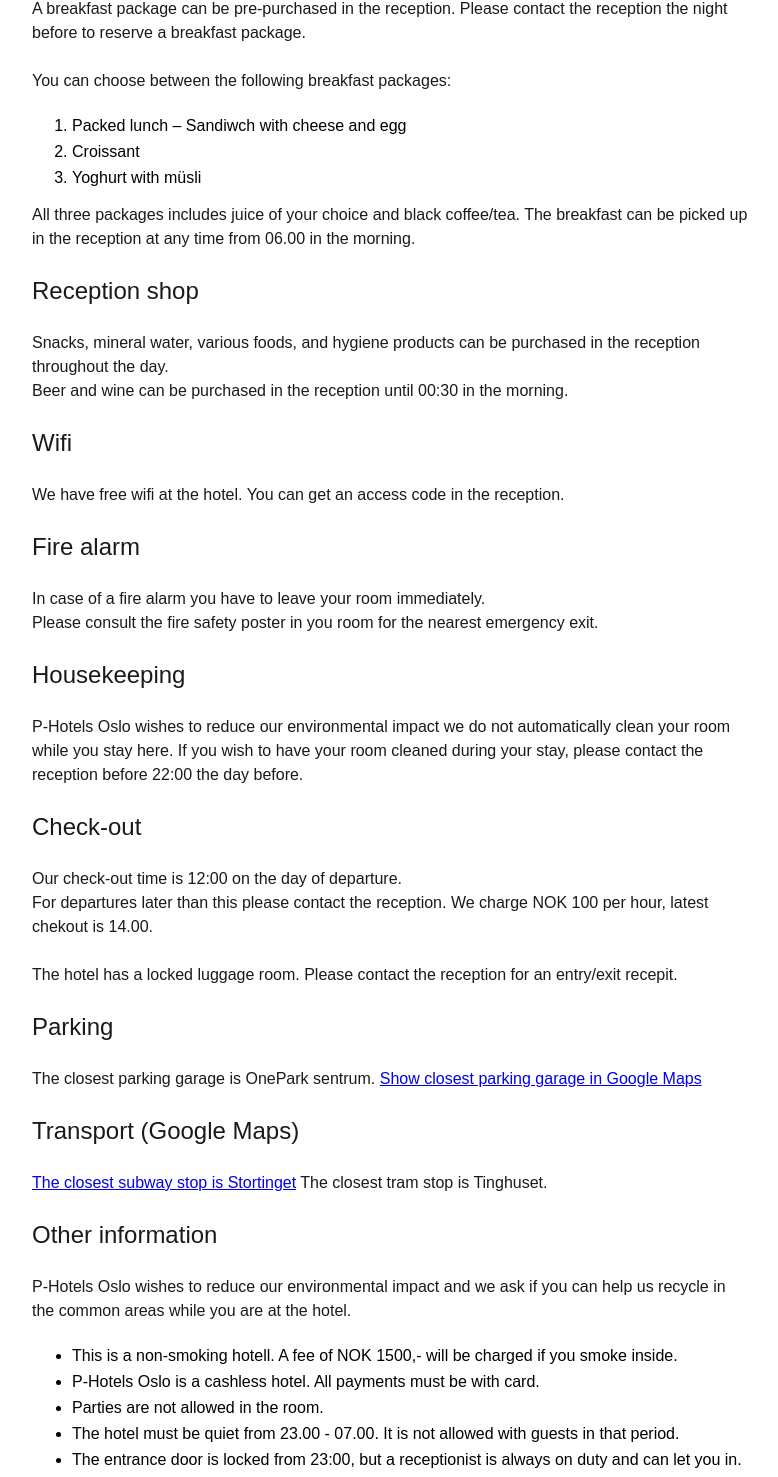
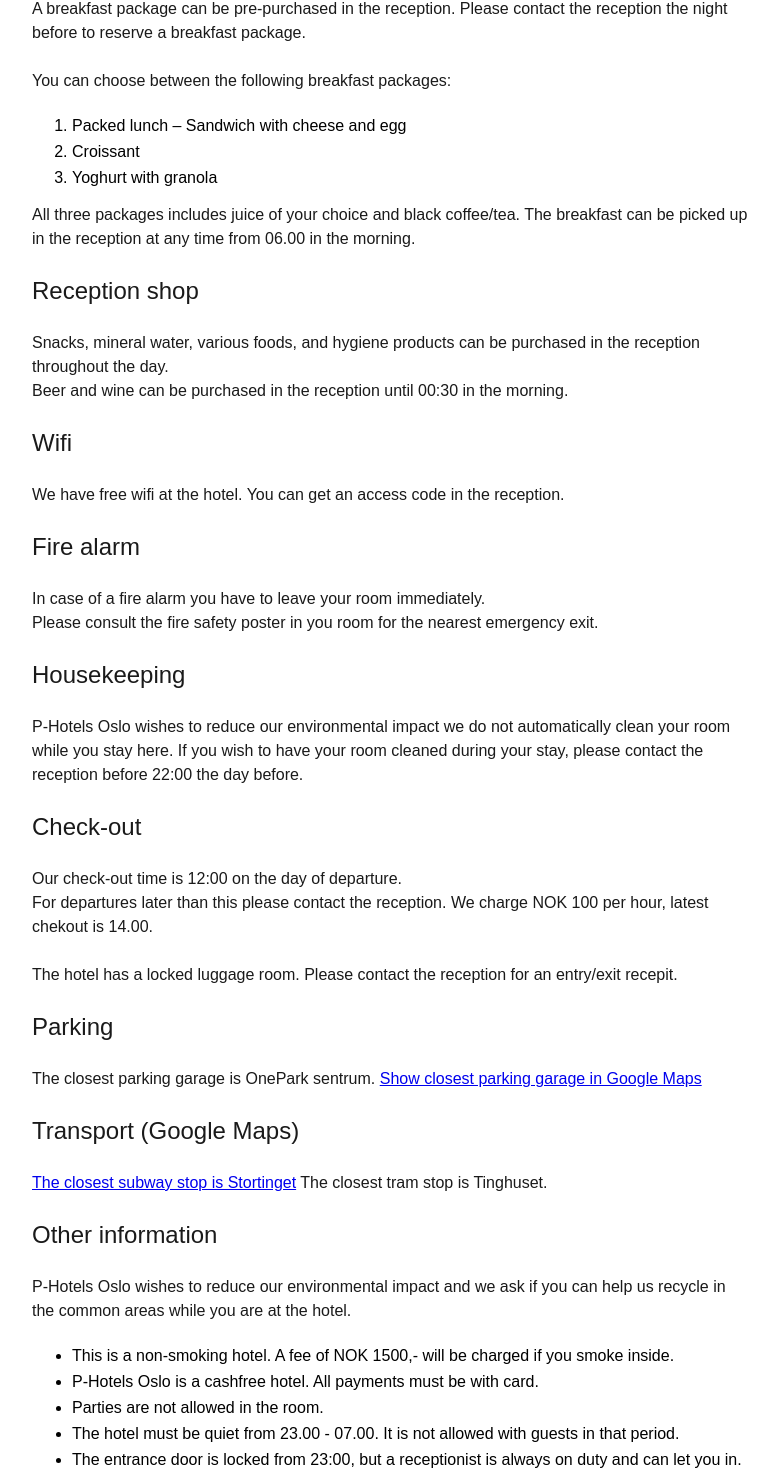
Before and after one commit to photels/photels.github.io, a Jekyll site: the page built from info-oslo-english.md, in a window 1280 px wide. Shown: the part 310-1787 px from the top of the page, without its empty margins (16-794 px from the left). Built offline with Jekyll 4.4.1, drawn with Linux system fonts in a browser that asks for light colours.

Commit message:
Update info-oslo-english.md

```diff
--- a/info-oslo-english.md
+++ b/info-oslo-english.md
@@ -15,9 +15,9 @@ A breakfast package can be pre-purchased in the reception.
 Please contact the reception the night before to reserve a breakfast package.
 
 You can choose between the following breakfast packages:
-1. Packed lunch – Sandiwch with cheese and egg
+1. Packed lunch – Sandwich with cheese and egg
 2. Croissant
-3. Yoghurt with müsli
+3. Yoghurt with granola
 
 All three packages includes juice of your choice and black coffee/tea.
 The breakfast can be picked up in the reception at any time from 06.00 in the morning.
@@ -55,8 +55,8 @@ The closest tram stop is Tinghuset.
 
 ## Other information
 P-Hotels Oslo wishes to reduce our environmental impact and we ask if you can help us recycle in the common areas while you are at the hotel.
-- This is a non-smoking hotell. A fee of NOK 1500,- will be charged if you smoke inside.
-- P-Hotels Oslo is a cashless hotel. All payments must be with card.
+- This is a non-smoking hotel. A fee of NOK 1500,- will be charged if you smoke inside.
+- P-Hotels Oslo is a cashfree hotel. All payments must be with card.
 - Parties are not allowed in the room.
 - The hotel must be quiet from 23.00 - 07.00. It is not allowed with guests in that period.
 - The entrance door is locked from 23:00, but a receptionist is always on duty and can let you in.
```
